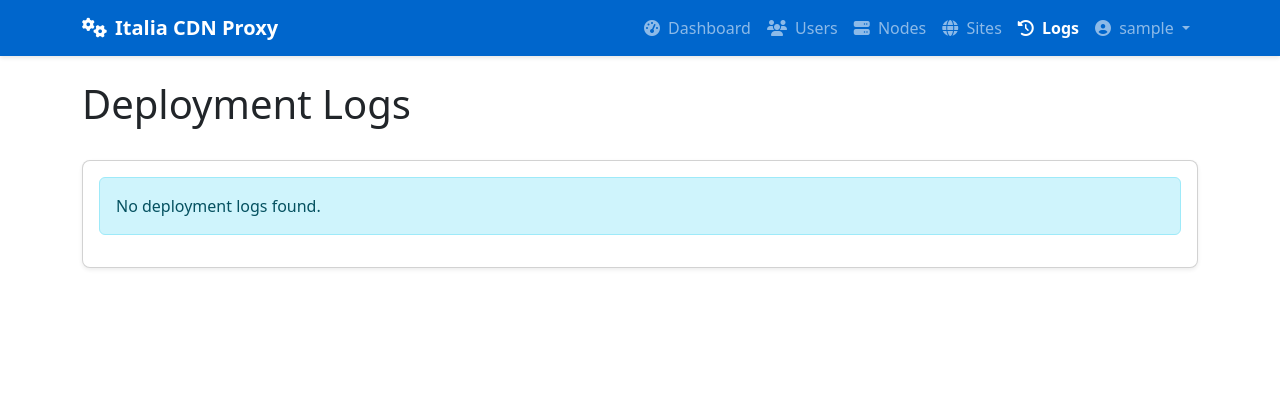
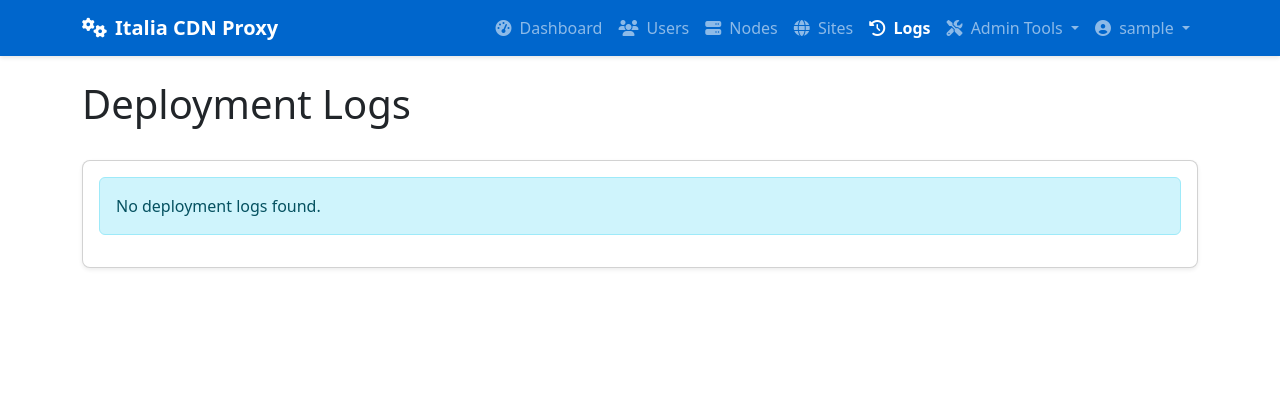
Before and after one commit to fabriziosalmi/reverse-proxy-manager, a Flask app: page /admin/logs in a window 1280 px wide. Shown: the top 420 px of the page. Run offline with Flask 3, Linux system fonts and the light colour scheme; a user stored in the database is signed in; tables that the repository leaves empty hold one stand-in row (values such as "Sample post").

Commit message:
feat: Add user deletion logging and enhance admin tools in navigation

```diff
--- a/app/controllers/admin.py
+++ b/app/controllers/admin.py
@@ -147,6 +147,18 @@ def delete_user(user_id):
     if sites:
         flash('Cannot delete user with active sites. Please delete or reassign sites first.', 'error')
         return redirect(url_for('admin.list_users'))
+
+    # Import logger service
+    from app.services.logger_service import log_activity
+
+    # Log the user deletion
+    log_activity(
+        category='admin',
+        action='delete',
+        resource_type='user',
+        resource_id=user_id,
+        details=f'Deleted user: {user.username} (ID: {user.id})'
+    )
 
     db.session.delete(user)
     db.session.commit()
--- a/app/templates/base.html
+++ b/app/templates/base.html
@@ -119,6 +119,23 @@
                                         <i class="fas fa-history me-1"></i> Logs
                                     </a>
                                 </li>
+                                <li class="nav-item dropdown">
+                                    <a class="nav-link dropdown-toggle" href="#" id="adminToolsDropdown" role="button" data-bs-toggle="dropdown" aria-expanded="false">
+                                        <i class="fas fa-tools me-1"></i> Admin Tools
+                                    </a>
+                                    <ul class="dropdown-menu dropdown-menu-end" aria-labelledby="adminToolsDropdown">
+                                        <li>
+                                            <a class="dropdown-item" href="{{ url_for('admin.system_logs') }}">
+                                                <i class="fas fa-clipboard-list me-2"></i> System Logs
+                                            </a>
+                                        </li>
+                                        <li>
+                                            <a class="dropdown-item text-danger" href="{{ url_for('admin.system_reset') }}">
+                                                <i class="fas fa-exclamation-triangle me-2"></i> System Reset
+                                            </a>
+                                        </li>
+                                    </ul>
+                                </li>
                             {% else %}
                                 <li class="nav-item">
                                     <a class="nav-link {% if request.endpoint == 'client.dashboard' %}active{% endif %}" href="{{ url_for('client.dashboard') }}">
```
Also changed, not shown: instance/app.db.
